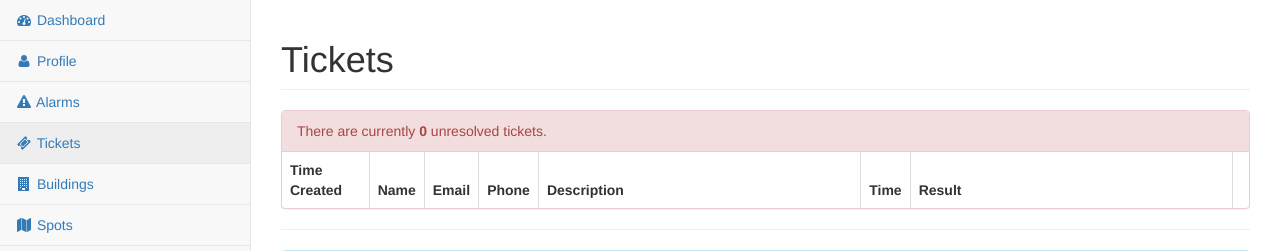
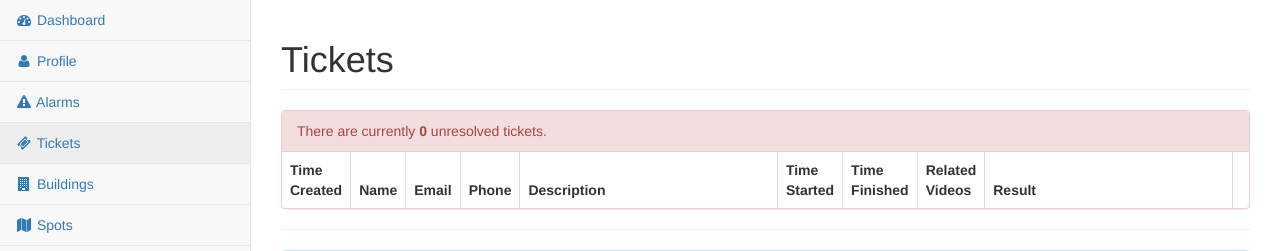
Before and after one commit to jbrack14/SecurityDatabase, a PHP site: page /pages/tickets.php in a window 1280 px wide. Shown: the part 51-302 px from the top of the page. Run offline with PHP 8.4, Linux system fonts and the light colour scheme; the visitor is signed in with stand-in values (Sample User, id 1); data that the repository does not hold is empty.

Commit message:
Change format of time on tickets page.

```diff
--- a/security/pages/tickets.php
+++ b/security/pages/tickets.php
@@ -178,7 +178,9 @@
                                     <th>Email</th>
                                     <th>Phone</th>
                                     <th class="col-md-4">Description</th>
-                                    <th>Time</th>
+                                    <th>Time Started</th>
+                                    <th>Time Finished</th>
+                                    <th>Related Videos</th>
                                     <th class="col-md-4">Result</th>
                                     <th></th>
                                 </tr>
@@ -192,21 +194,9 @@
                                   <td><?php echo $row['Email']; ?></td>
                                   <td><?php echo $row['Phone_Num']; ?></td>
                                   <td class="col-md-4"><?php echo $row['Description'];?></td>
-                                  <td class="col-md-4">
-                                    <div class="row">
-                                    <label class="col-md-2 control-label">Start:</label>
-                                    <div class="col-md-10">
-                                      <?php echo $row['Start_Time']; ?>
-                                    </div>
-                                    <br><br>
-                                    </div>
-                                    <div class="row">
-                                    <label class="col-md-2 control-label">End:</label>
-                                    <div class="col-md-10">
-                                      <?php echo $row['End_Time']; ?>
-                                    </div>
-                                    </div>
-                                  </td>
+                                  <td><?php echo $row['Start_Time'];?></td>
+                                  <td><?php echo $row['End_Time'];?></td>
+                                  <td>    </td>
                                   <td class="col-md-4">
                                     <textarea class="form-control" rows="4" name="result" id="result" required></textarea>
                                   </td>
```
